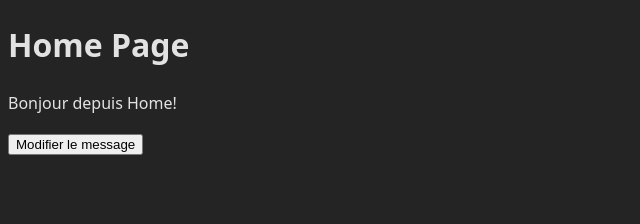
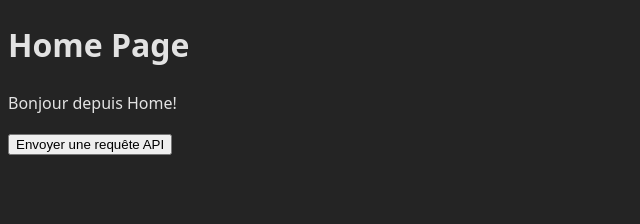
Before and after one commit to latal-sel/front-end-module, a React (Vite) app: page / in a window 1280 px wide. Shown: the top 224 px of the page, without its empty margins (0-640 px from the left). Built offline with nearby package versions, Linux system fonts and the light colour scheme; no server answers.

Commit message:
feat: added structure for API request

```diff
--- a/package.json
+++ b/package.json
@@ -10,6 +10,7 @@
     "preview": "vite preview"
   },
   "dependencies": {
+    "axios": "^1.13.2",
     "react": "^19.2.0",
     "react-dom": "^19.2.0",
     "react-router-dom": "^7.9.6"
--- /dev/null
+++ b/src/api/http.ts
@@ -0,0 +1,6 @@
+import axios from "axios";
+
+export const api = axios.create({
+  baseURL: import.meta.env.VITE_API_BASE_URL || "http://localhost:3000",
+  headers: { "Content-Type": "application/json" },
+});
--- /dev/null
+++ b/src/api/values.ts
@@ -0,0 +1,14 @@
+import { api } from "./http";
+
+export type Value = {
+    id: number;
+    name: string;
+    description: string;
+};
+
+export const fetchValues = async (): Promise<Value[]> => {
+    console.log("Fetching values from API...");
+    const response = await api.get<Value[]>("/values");
+    console.log(response.data)
+    return response.data;
+}
--- a/src/pages/Home.tsx
+++ b/src/pages/Home.tsx
@@ -1,4 +1,5 @@
 import React, { useState } from "react";
+import { fetchValues, type Value } from "../api/values";
 
 const Home: React.FC = () => {
   const [message, setMessage] = useState("Bonjour depuis Home!");
@@ -7,8 +8,11 @@ const Home: React.FC = () => {
     <div>
       <h1>Home Page</h1>
       <p>{message}</p>
-      <button onClick={() => setMessage("Message modifié!")}>
-        Modifier le message
+      <button onClick={async () => {
+        const values: Value[] = await fetchValues();
+        setMessage(`Fetched ${values.length} values from API.`);
+      }}>
+        Envoyer une requête API
       </button>
     </div>
   );
```
Also changed, not shown: 1 other file (tests, documents, lock files or other folders).
